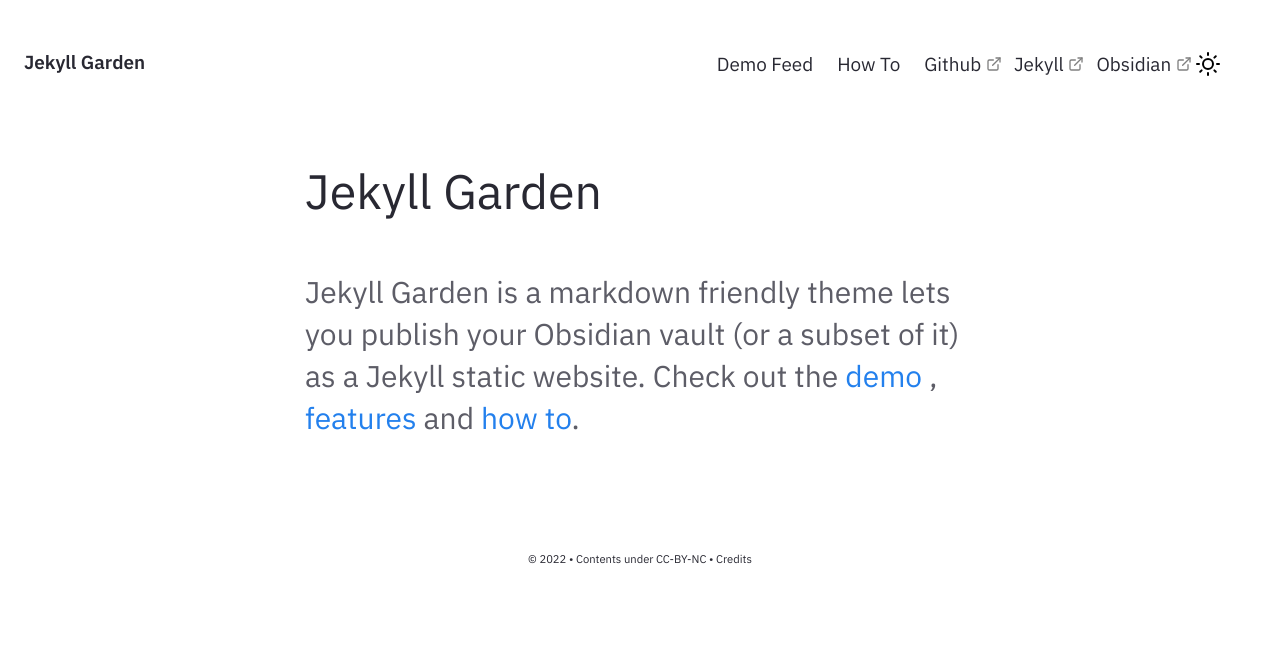
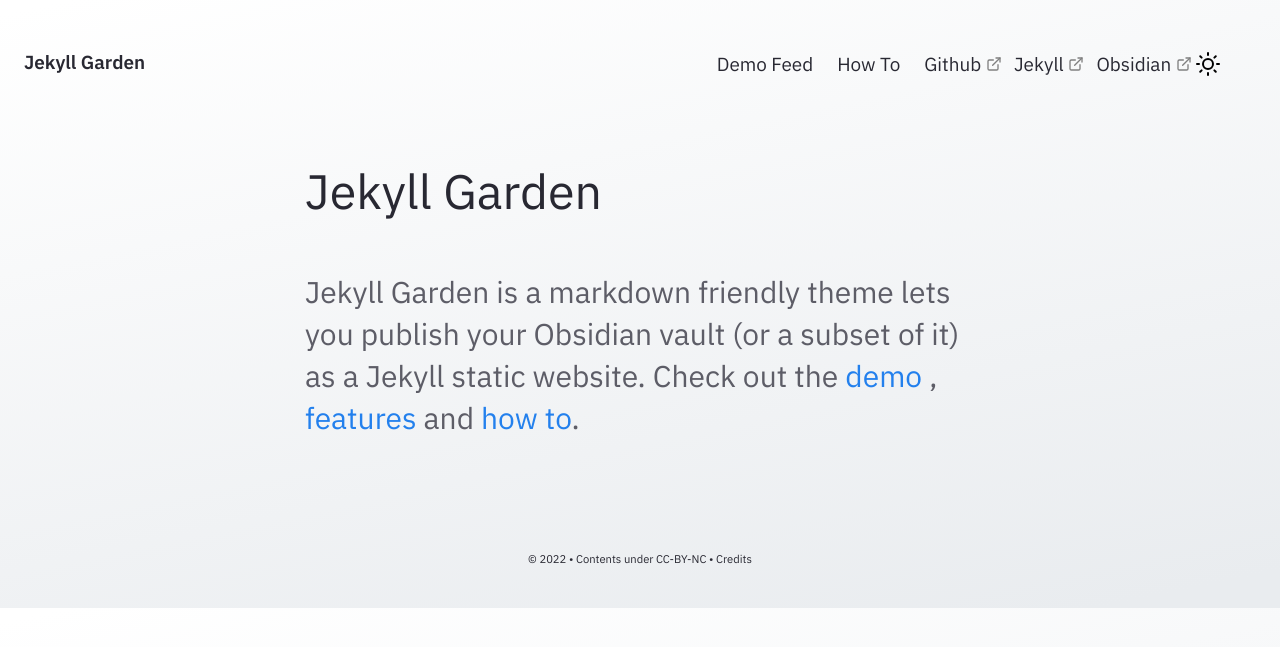
Before and after one commit to 7368697661/old-site, a Jekyll site: the page built from pages/index.md, in a window 1280 px wide. Shown: the top 647 px of the page. Built offline with Jekyll 4.4.1, drawn with Linux system fonts in a browser that asks for light colours.

Commit message:
Update main.css

```diff
--- a/assets/css/main.css
+++ b/assets/css/main.css
@@ -208,8 +208,12 @@ th {
   th:not([align]) {
     text-align: left; }
 
+.theme-light body {
+  background: red;
+}
+
 html {
-  background-color: var(--color-bg-main);
+  background: linear-gradient(168.44deg, rgba(255, 255, 255, 1) 1.62%, rgba(233, 236, 239, 1) 95.72%);
   -moz-osx-font-smoothing: grayscale;
   -webkit-font-smoothing: antialiased;
   min-width: 300px;
```
